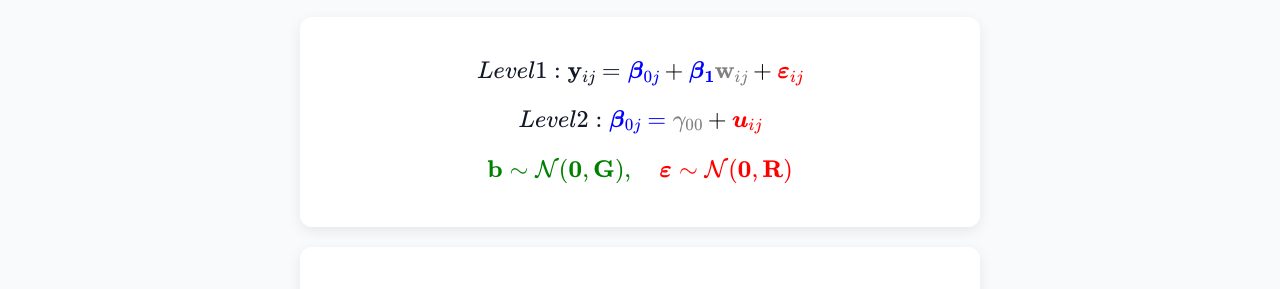
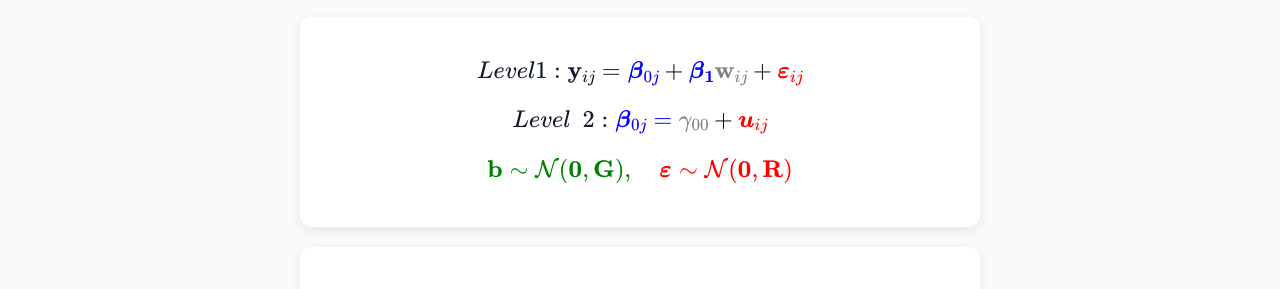
Before and after one commit to lennartseizer/ild, a Jekyll site: the page built from 9.html, in a window 1280 px wide. Shown: the part 686-975 px from the top of the page. Built offline with Jekyll 4.4.1, drawn with Linux system fonts in a browser that asks for light colours.

Commit message:
Update 9.html

```diff
--- a/9.html
+++ b/9.html
@@ -114,13 +114,13 @@ title: Formulas
     <h2>2) Random Intercept Mixed-Effects-Model </h2>
     <div class="card">
       $$
-      Level&nbsp;1: \mathbf{y}_{ij}
+      Level &nbsp; 1: \mathbf{y}_{ij}
       = \color{blue}\boldsymbol{\beta}_{0j}
       \color{black}+ \color{blue}\boldsymbol{\beta_{1}}\color{gray}{\mathbf{w}_{ij}}
       \color{black}+ \color{red}{\boldsymbol{\varepsilon}_{ij}}
       $$
       $$
-      Level&nbsp;2: \color{blue}{\boldsymbol{\beta}_{0j}}
+      Level &ensp; 2: \color{blue}{\boldsymbol{\beta}_{0j}}
       = \color{gray}{\gamma_{00}}
        \color{black}+ \color{red}{\boldsymbol{u}_{ij}}
       $$
```
